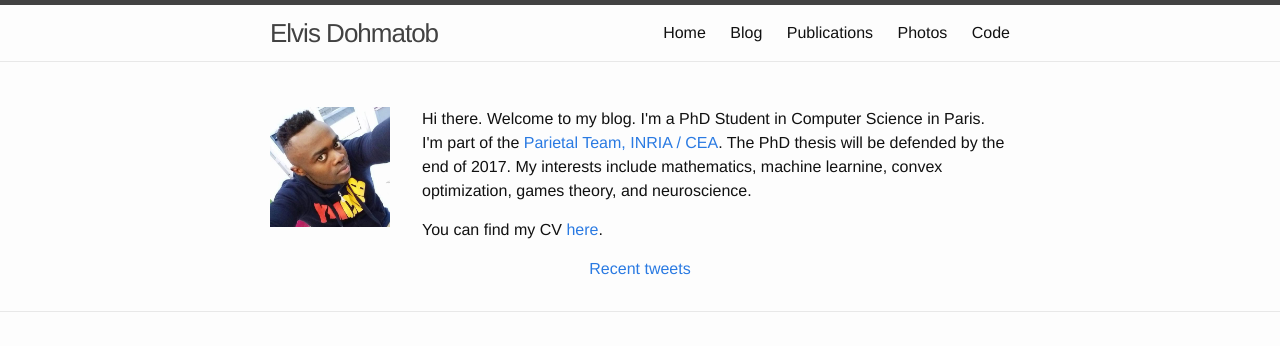
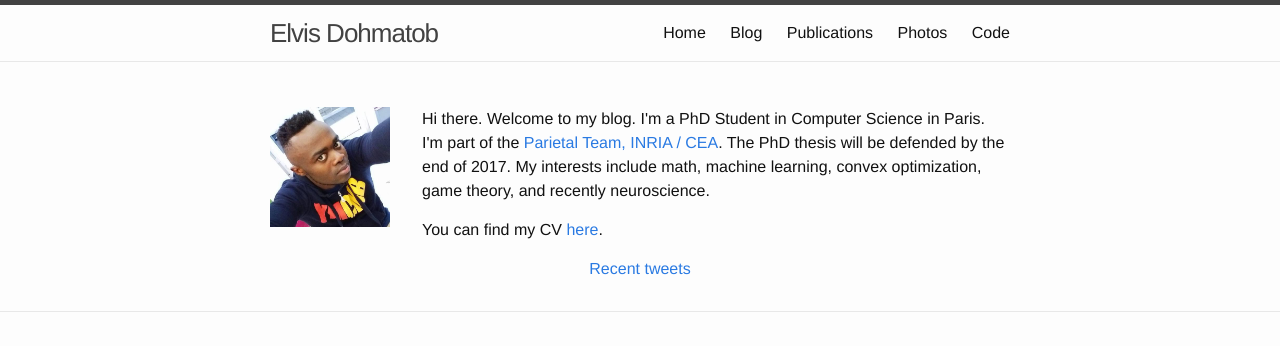
Before and after one commit to dohmatob/dohmatob.github.io, a Jekyll site: the page built from index.md, in a window 1280 px wide. Shown: the top 346 px of the page. Built offline with Jekyll 4.4.1, drawn with Linux system fonts in a browser that asks for light colours; comment, search, counter and statistics services are not loaded.

Commit message:
some glitces

```diff
--- a/index.md
+++ b/index.md
@@ -12,8 +12,8 @@ Science in Paris.  I'm part
 of the <a href="https://team.inria.fr/parietal/">
 Parietal Team, INRIA / CEA</a>.  The PhD thesis will be defended by the end
 of 2017. My interests include
-mathematics, machine learnine, convex optimization, games theory,
-and neuroscience.
+math, machine learning, convex optimization, game theory,
+and recently neuroscience.
 </p>
 <p>
 You can find my CV <a href="https://drive.google.com/file/d/0B-njZxsmwjYNRExmaFJxU3J6aEU/view?usp=sharing">here</a>.
```
